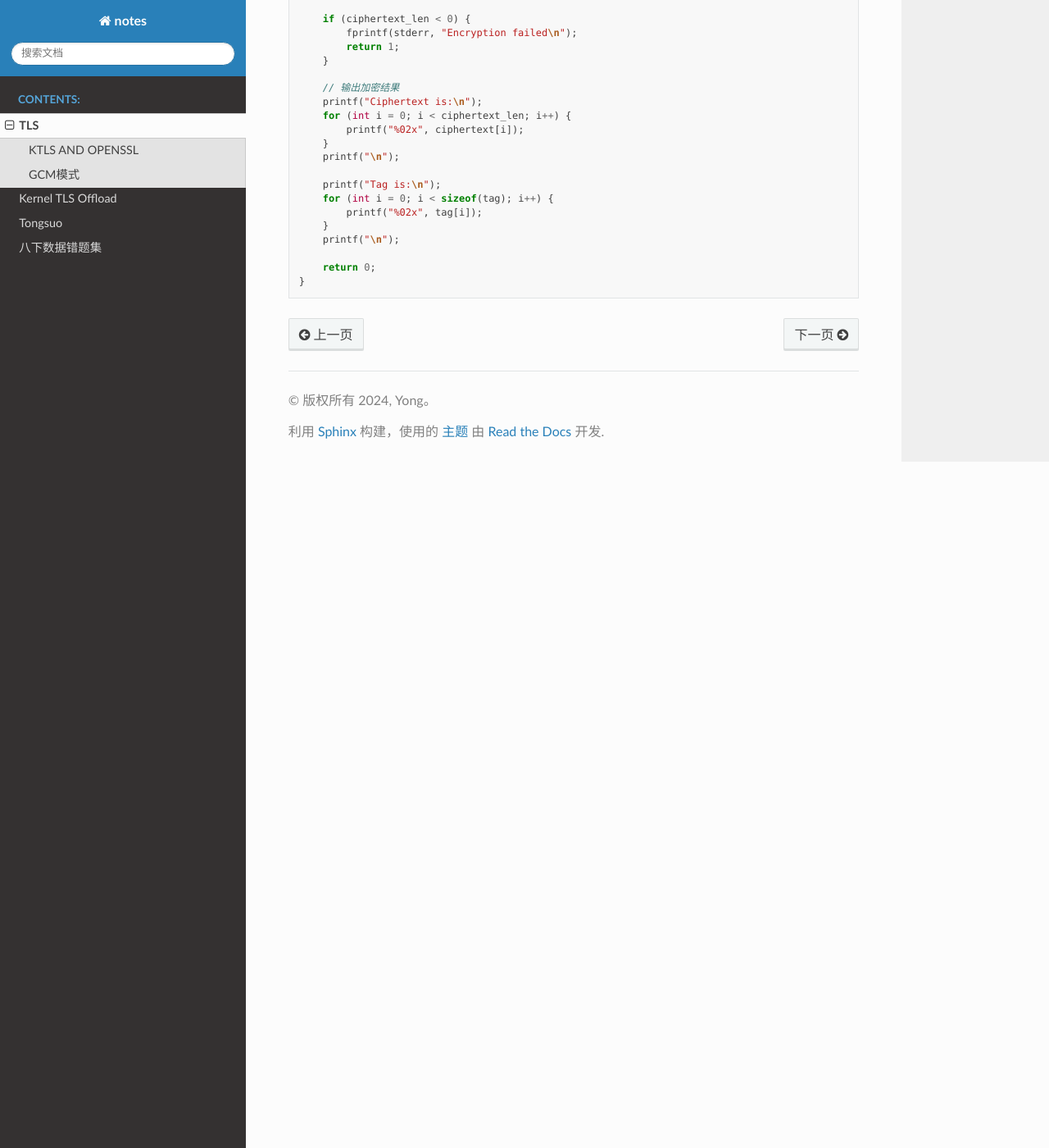
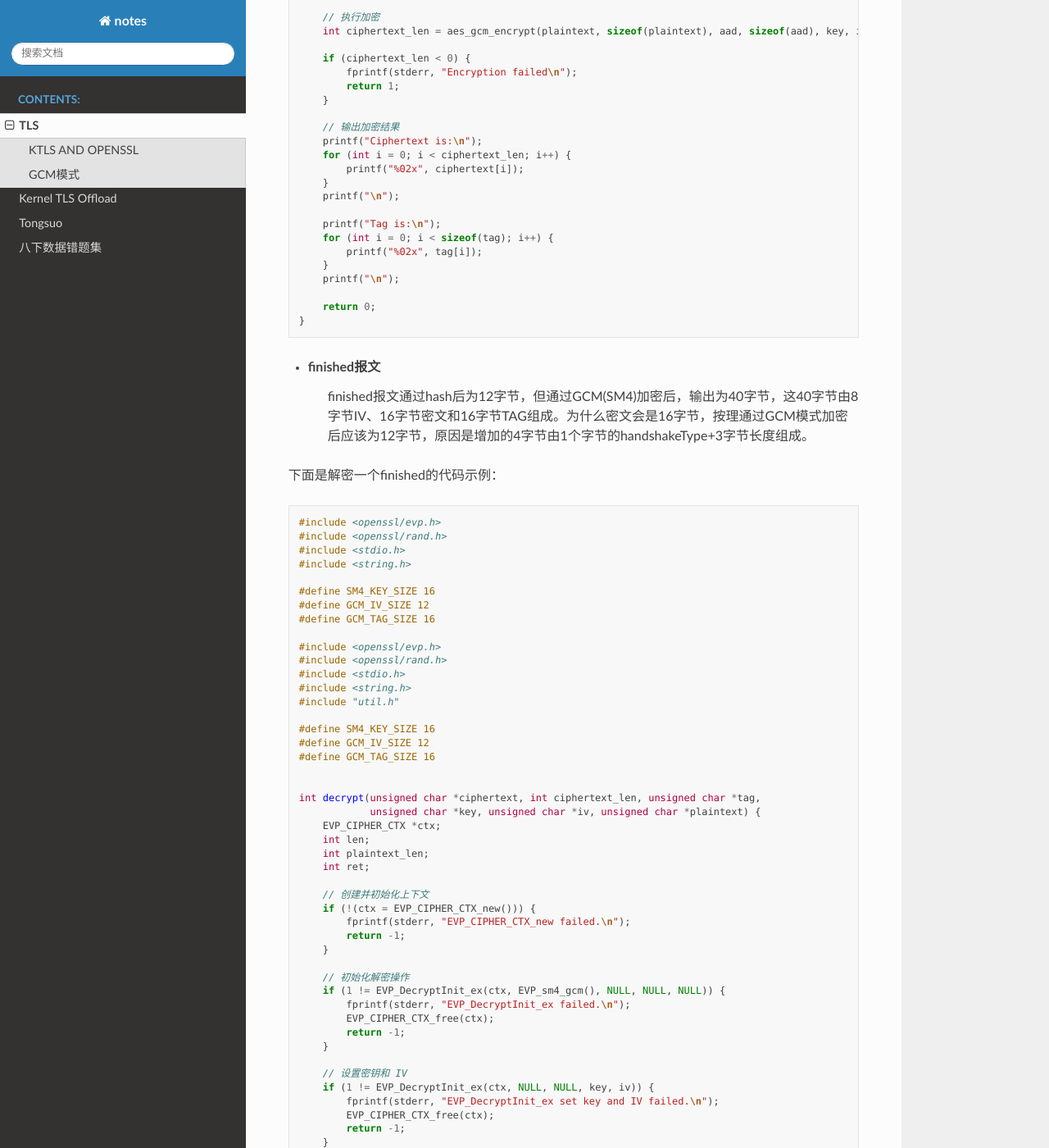
Before and after one commit to matrixpool/notes, a Sphinx documentation site: the page built from source/ssl.rst, in a window 1280 px wide and 1400 px high, scrolled down 3366 px. Shown: the whole window at 82% size. Built offline with Sphinx 7.4.7 and the Read the Docs theme 2.0.0, drawn with Linux system fonts in a browser that asks for light colours; some of the changed text lies outside the part shown.

Commit message:
修改SSL文档中的问题

```diff
--- a/source/ssl.rst
+++ b/source/ssl.rst
@@ -65,11 +65,14 @@
 
 GCM输入参数:
 - IV (12Bytes)
-    由4字节write IV和8字节nonce组成，write IV有密钥派生RPF产生（）。nonce是随机产生，使用时先加1。
+
+    由4字节write IV和8字节nonce组成，write IV有密钥派生RPF产生。nonce是随机产生，使用时先加1。
     见https://datatracker.ietf.org/doc/html/rfc5246#section-6.2.3.3
 
 - aad (13Bytes)
+
     由8字节rec_seq(初始必须为0，使用前加1)，1字节记录类型、2字节版本和2字节长度组成。
+    使用GCM模式加密16字，得到40字节，这40字节包括8字节nonce + 16字节密文 + 16字节校验值
 
 下面是使用openssl对TLS GCM-AES256加密数据的验证代码:
 
@@ -171,3 +174,173 @@
 
         return 0;
     }
+
+- finished报文
+    finished报文通过hash后为12字节，但通过GCM(SM4)加密后，输出为40字节，这40字节由8字节IV、16字节密文和16字节TAG组成。为什么密文会是16字节，按理通过GCM模式加密后应该为12字节，原因是增加的4字节由1个字节的handshakeType+3字节长度组成。
+
+下面是解密一个finished的代码示例：
+
+.. code-block:: c
+
+    #include <openssl/evp.h>
+    #include <openssl/rand.h>
+    #include <stdio.h>
+    #include <string.h>
+
+    #define SM4_KEY_SIZE 16
+    #define GCM_IV_SIZE 12
+    #define GCM_TAG_SIZE 16
+
+    #include <openssl/evp.h>
+    #include <openssl/rand.h>
+    #include <stdio.h>
+    #include <string.h>
+    #include "util.h"
+
+    #define SM4_KEY_SIZE 16
+    #define GCM_IV_SIZE 12
+    #define GCM_TAG_SIZE 16
+
+
+    int decrypt(unsigned char *ciphertext, int ciphertext_len, unsigned char *tag,
+                unsigned char *key, unsigned char *iv, unsigned char *plaintext) {
+        EVP_CIPHER_CTX *ctx;
+        int len;
+        int plaintext_len;
+        int ret;
+
+        // 创建并初始化上下文
+        if (!(ctx = EVP_CIPHER_CTX_new())) {
+            fprintf(stderr, "EVP_CIPHER_CTX_new failed.\n");
+            return -1;
+        }
+
+        // 初始化解密操作
+        if (1 != EVP_DecryptInit_ex(ctx, EVP_sm4_gcm(), NULL, NULL, NULL)) {
+            fprintf(stderr, "EVP_DecryptInit_ex failed.\n");
+            EVP_CIPHER_CTX_free(ctx);
+            return -1;
+        }
+
+        // 设置密钥和 IV
+        if (1 != EVP_DecryptInit_ex(ctx, NULL, NULL, key, iv)) {
+            fprintf(stderr, "EVP_DecryptInit_ex set key and IV failed.\n");
+            EVP_CIPHER_CTX_free(ctx);
+            return -1;
+        }
+
+        // 解密数据
+        if (1 != EVP_DecryptUpdate(ctx, plaintext, &len, ciphertext, ciphertext_len)) {
+            fprintf(stderr, "EVP_DecryptUpdate failed.\n");
+            EVP_CIPHER_CTX_free(ctx);
+            return -1;
+        }
+        plaintext_len = len;
+
+        // 设置期望的认证标签值
+        if (1 != EVP_CIPHER_CTX_ctrl(ctx, EVP_CTRL_GCM_SET_TAG, GCM_TAG_SIZE, tag)) {
+            fprintf(stderr, "EVP_CIPHER_CTX_ctrl SET_TAG failed.\n");
+            EVP_CIPHER_CTX_free(ctx);
+            return -1;
+        }
+
+        // 完成解密操作
+        ret = EVP_DecryptFinal_ex(ctx, plaintext + len, &len);
+
+        // 释放上下文
+        EVP_CIPHER_CTX_free(ctx);
+
+        if (ret > 0) {
+            plaintext_len += len;
+            return plaintext_len;
+        } else {
+            fprintf(stderr, "EVP_DecryptFinal_ex failed.\n");
+            return -1;
+        }
+    }
+
+    int main() {
+        int len, plain_len;
+
+        unsigned char iv[] = {
+            0xf8, 0x09, 0xda, 0xe9, 0x0f, 0x70, 0x46, 0xc5,
+            0x4c, 0x57, 0xac, 0xa9
+        };
+        unsigned char cipher[] = {
+            0xbb, 0x8d, 0xbf, 0x30, 0xe3, 0x8c, 0x69, 0x8a,
+            0x9a, 0x79, 0x19, 0xc1, 0x50, 0x45, 0x81, 0x78
+        };
+        unsigned char plain[16] = {0};
+        unsigned char tag[] = {
+            0x4c, 0xa9, 0x17, 0xfc, 0x2e, 0xbc, 0x86, 0x66,
+            0xe4, 0xe6, 0xaf, 0x12, 0x11, 0xc3, 0xfa, 0xf5
+        };
+        unsigned char key[] = {
+            0x6e, 0x89, 0xcf, 0x95, 0xb4, 0x0d, 0xcb, 0xc7,
+            0x7c, 0x5d, 0x55, 0x72, 0xa5, 0xf6, 0x57, 0x45,
+        };
+
+        unsigned char aad[] = {
+            0x00, 0x00, 0x00, 0x00, 0x00, 0x00, 0x00, 0x00,
+            0x16, 0x01, 0x01, 0x00, 0x10
+        };
+
+
+        // 初始化上下文
+        EVP_CIPHER_CTX *ctx = EVP_CIPHER_CTX_new();
+        if (!ctx) {
+            fprintf(stderr, "EVP_CIPHER_CTX_new failed.\n");
+            return 1;
+        }
+
+
+        // 初始化加密操作
+        if (!EVP_DecryptInit_ex(ctx, EVP_sm4_gcm(), NULL, NULL, NULL)) {
+            fprintf(stderr, "EVP_DecryptInit_ex failed.\n");
+            return 1;
+        }
+        EVP_CIPHER_CTX_ctrl(ctx, EVP_CTRL_GCM_SET_IVLEN, 12, NULL);
+
+        // 设置密钥和 IV
+        if (!EVP_DecryptInit_ex(ctx, NULL, NULL, key, iv)) {
+            fprintf(stderr, "EVP_DecryptInit_ex set key and IV failed.\n");
+            return 1;
+        }
+
+        //关联数据
+        if (!EVP_DecryptUpdate(ctx, NULL, &len, aad, sizeof(aad))) {
+            fprintf(stderr, "import auth data failed.\n");
+            return 1;
+        }
+
+        // 加密数据
+        if (!EVP_DecryptUpdate(ctx, plain, &len, cipher, sizeof(cipher))) {
+            fprintf(stderr, "EVP_EncryptUpdate failed.\n");
+            return 1;
+        }
+        plain_len = len;
+
+        if (EVP_CIPHER_CTX_ctrl(ctx, EVP_CTRL_GCM_SET_TAG, sizeof(tag), (void *)tag) != 1) {
+            fprintf(stderr, "Setting tag failed\n");
+            EVP_CIPHER_CTX_free(ctx);
+            return 1;
+        }
+
+        // 完成加密操作
+        if (!EVP_DecryptFinal_ex(ctx, cipher + len, &len)) {
+            fprintf(stderr, "EVP_EncryptFinal_ex failed.\n");
+            return 1;
+        }
+        plain_len += len;
+
+        hex_dump(plain, plain_len, "PLAIN");
+
+        // 清理
+        EVP_CIPHER_CTX_free(ctx);
+
+        return 0;
+    }
+
+    // 输出
+    // 14 00 00 0c 0b bb 3f 55 ab c9 8f 62 6f 3e bf a3
+    // finished 0b bb 3f 55 ab c9 8f 62 6f 3e bf a3
```
